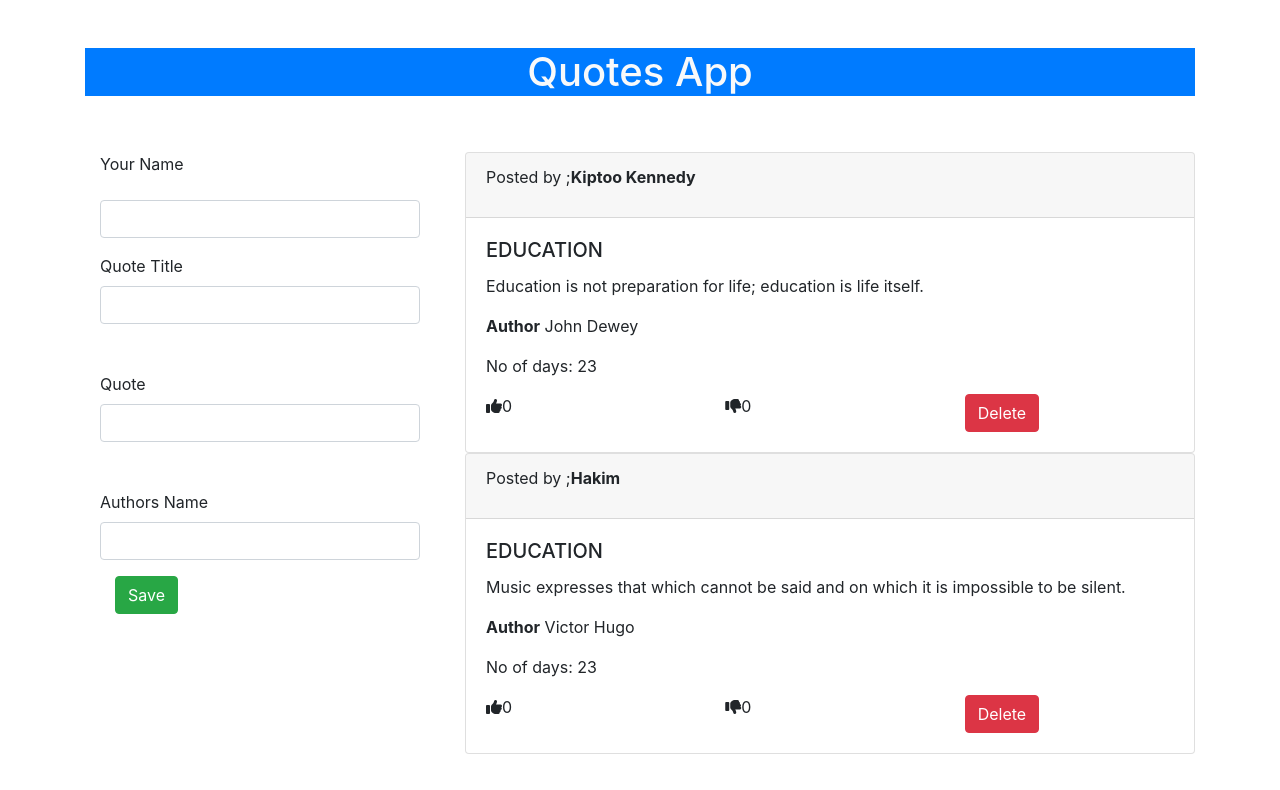
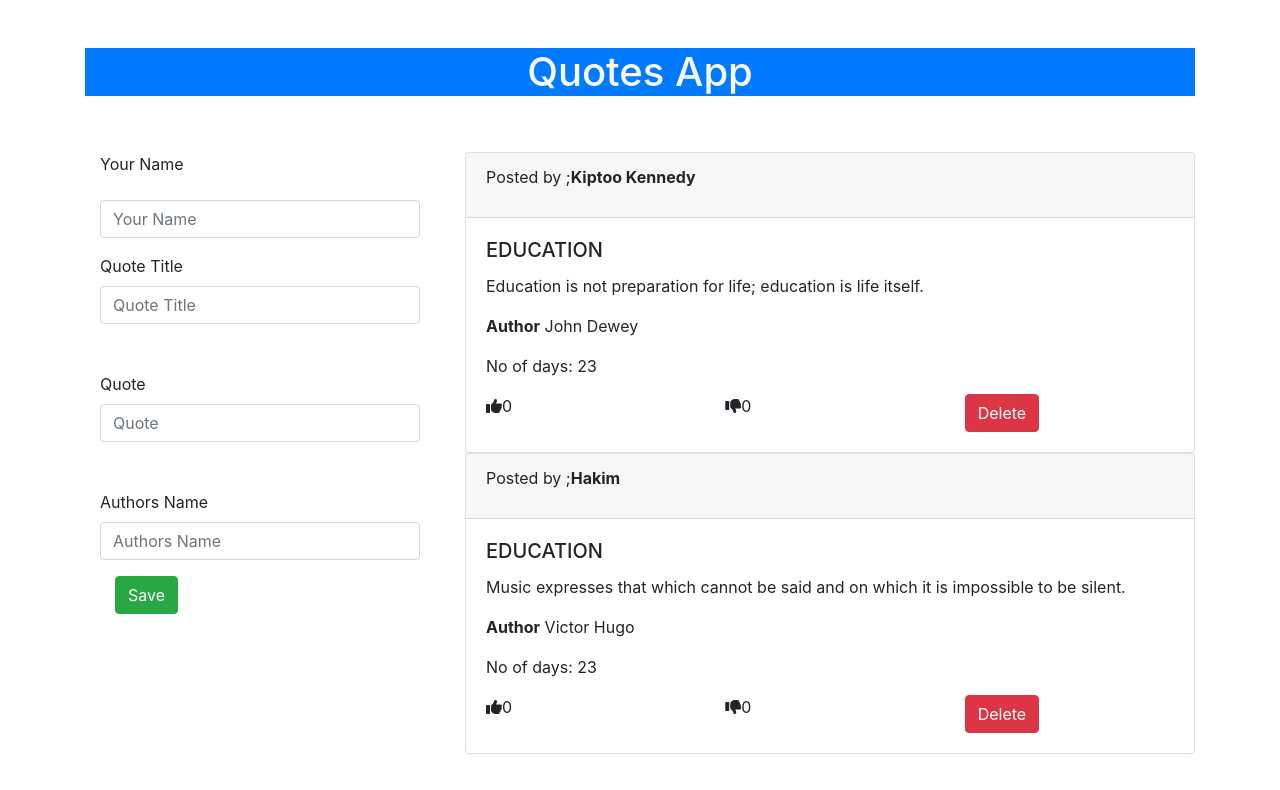
Before and after one commit to kiptoo-097/Quotes-app, an Angular app: page / in a window 1280 px wide. Shown: the top 790 px of the page. Built offline with nearby package versions, Linux system fonts and the light colour scheme.

Commit message:
added form placeholders

```diff
--- a/src/app/form-input/form-input.component.html
+++ b/src/app/form-input/form-input.component.html
@@ -1,27 +1,27 @@
 <form class="col" (ngSubmit)='submitQuote()' #quoteForm ='ngForm' bg-dark text-white>
     <div class="form-group mt-5">
-        <label for="formGroupExampleInput">
+        <label for="name">
            <p>Your Name</p>
         </label>
-        <input type="text" required class="form-control" id="name" [(ngModel)]="newQuote.name" name="name" #name='ngModel' required>
+        <input type="text" placeholder="Your Name" required class="form-control" id="name" [(ngModel)]="newQuote.name" name="name" #name='ngModel' required>
     </div>
     <div class="form-group">
-        <label for="formGroupExampleInput2">
+        <label for="title">
             Quote Title
         </label>
-        <input type="text" required class="form-control" id="title" [(ngModel)]="newQuote.title" name="title" #title='ngModel' required>
+        <input type="text" placeholder="Quote Title" required class="form-control" id="title" [(ngModel)]="newQuote.title" name="title" #title='ngModel' required>
     </div>
     <div class="form-group mt-5">
-        <label for="formGroupExampleInput">
+        <label for="quote">
             Quote
         </label>
-        <input type="text" required class="form-control" id="quote" [(ngModel)]="newQuote.quote" name="quote" #quote='ngModel'required >
+        <input type="text" placeholder="Quote" required class="form-control" id="quote" [(ngModel)]="newQuote.quote" name="quote" #quote='ngModel'required >
     </div>
     <div class="form-group mt-5">
-        <label for="formGroupExampleInput">
+        <label for="author">
             Authors Name
         </label>
-        <input type="text" required class="form-control" id="author" [(ngModel)]="newQuote.author" name="author" #author='ngModel' required>
+        <input type="text" placeholder="Authors Name" required class="form-control" id="author" [(ngModel)]="newQuote.author" name="author" #author='ngModel' required>
     </div>
     <div class="col-md-3">
         <button type="submit" class="btn btn-success" >Save</button>
```
